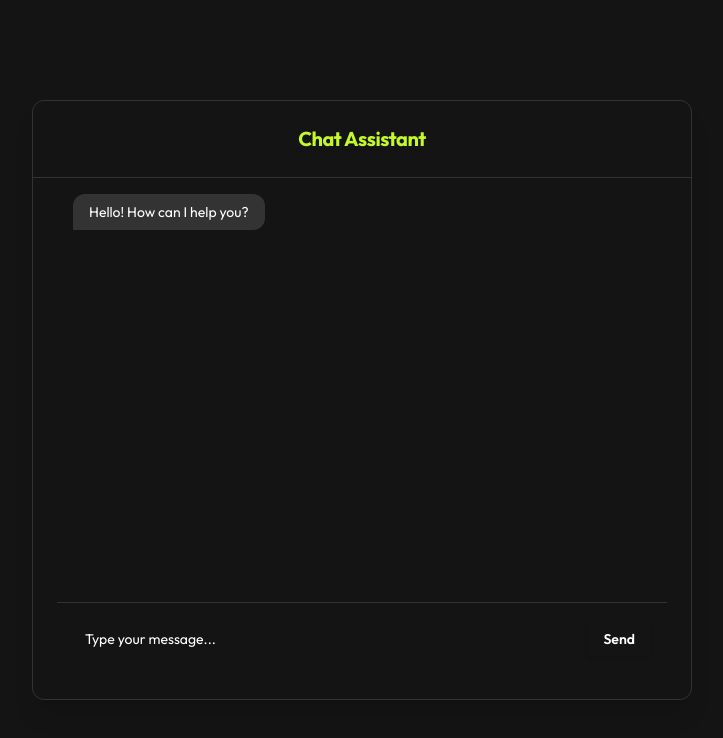
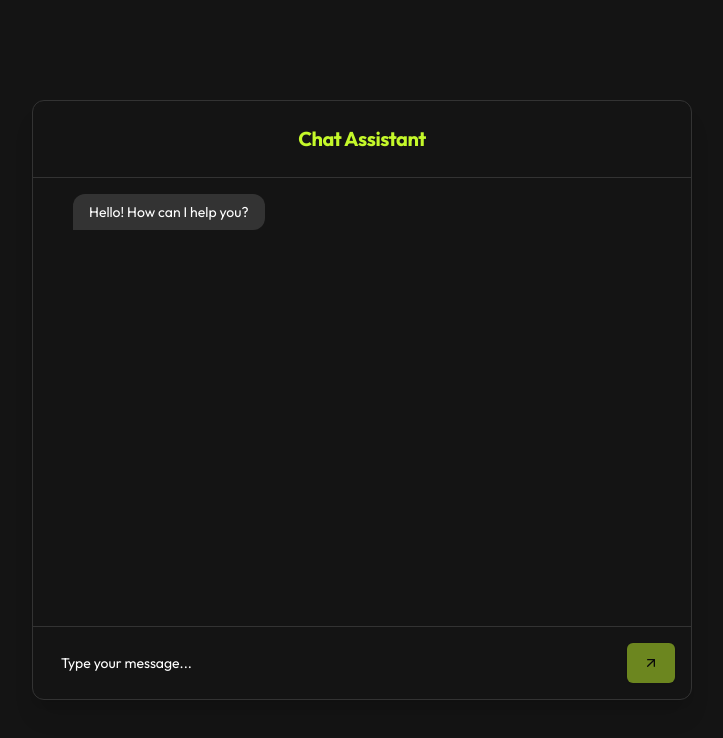
Before and after one commit to SaiDineshKopparthi/React-Chatbot, a React (Vite) app in the folder react-chatbot/: page / in a window 1280 px wide. Shown: the top 738 px of the page, without its empty margins (278-1001 px from the left). Built offline with nearby package versions, Linux system fonts and the light colour scheme.

Commit message:
UI enhancement and typing dots addition

```diff
--- a/react-chatbot/package.json
+++ b/react-chatbot/package.json
@@ -9,9 +9,10 @@
     "preview": "vite preview"
   },
   "dependencies": {
+    "@xenova/transformers": "^2.15.0",
+    "lucide-react": "^0.544.0",
     "react": "^19.1.1",
-    "react-dom": "^19.1.1",
-    "@xenova/transformers": "^2.15.0"
+    "react-dom": "^19.1.1"
   },
   "devDependencies": {
     "@vitejs/plugin-react": "^5.0.0",
--- a/react-chatbot/src/components/Chatbot/Chatbot.jsx
+++ b/react-chatbot/src/components/Chatbot/Chatbot.jsx
@@ -1,53 +1,75 @@
 import { useEffect, useRef, useState } from "react";
 import Message from "./Message";
 import InputBox from "./InputBox";
+import TypingDots from "./TypingDots";
 import { Card, CardHeader, CardContent } from "@/components/ui/card";
 
 export default function Chatbot() {
   const [messages, setMessages] = useState([
     { id: 1, text: "Hello! How can I help you?", sender: "bot" },
   ]);
+  const [isTyping, setIsTyping] = useState(false);
+
+  const bottomRef = useRef(null);
+  const didMountRef = useRef(false);
+
+  useEffect(() => {
+    if (!bottomRef.current) return;
+    if (!didMountRef.current) {
+      bottomRef.current.scrollIntoView({ behavior: "auto" });
+      didMountRef.current = true;
+    } else {
+      bottomRef.current.scrollIntoView({ behavior: "smooth" });
+    }
+  }, [messages, isTyping]);
 
   const handleSend = (text) => {
     const userMsg = { id: Date.now(), text, sender: "user" };
-    const botMsg = {
-      id: Date.now() + 1,
-      text: "Thanks, noted!",
-      sender: "bot",
-    };
-    setMessages((prev) => [...prev, userMsg, botMsg]);
+    setMessages((prev) => [...prev, userMsg]);
+
+    setIsTyping(true);
+
+    setTimeout(() => {
+      const botMsg = { id: Date.now() + 1, text: "Thanks, noted!", sender: "bot" };
+      setMessages((prev) => [...prev, botMsg]);
+      setIsTyping(false);
+    }, 900);
   };
 
   return (
     <Card
       className="
-    min-w-[660px]           /* widened by 200px total */
-    h-[600px]               /* fixed height */
-    rounded-2xl shadow-xl border border-[var(--Gray-700)]
-    bg-card text-card-foreground flex flex-col
-  "
+        min-w-[660px]
+        h-[600px]
+        rounded-2xl shadow-xl border border-[var(--Gray-700)]
+        bg-card text-card-foreground flex flex-col
+      "
     >
-      {/* Header stays fixed */}
       <CardHeader className="p-6 border-b border-[var(--Gray-700)] shrink-0">
         <h1 className="text-center text-xl font-bold tracking-tight text-[var(--primary)]">
           Chat Assistant
         </h1>
       </CardHeader>
 
-      {/* Body split into scrollable messages + pinned input */}
-      <CardContent className="flex flex-col flex-1 p-0 bg-card">
-        {/* messages area gets the scroll */}
-        <div className="flex-1 overflow-y-auto p-4 space-y-3">
+      <CardContent className="flex-1 p-0 bg-card overflow-y-auto">
+        <div className="p-4 space-y-3">
           {messages.map((m) => (
             <Message key={m.id} text={m.text} sender={m.sender} />
           ))}
-        </div>
 
-        {/* input stays pinned */}
-        <div className="p-4 border-t border-[var(--Gray-700)] bg-card shrink-0">
-          <InputBox onSend={handleSend} />
+          {isTyping && (
+            <div className="flex justify-start">
+              <TypingDots />
+            </div>
+          )}
+
+          <div ref={bottomRef} />
         </div>
       </CardContent>
+
+      <div className="p-4 border-t border-[var(--Gray-700)] bg-card shrink-0">
+        <InputBox onSend={handleSend} />
+      </div>
     </Card>
   );
 }
--- a/react-chatbot/src/components/Chatbot/InputBox.jsx
+++ b/react-chatbot/src/components/Chatbot/InputBox.jsx
@@ -1,6 +1,7 @@
 import { useState } from "react";
 import { Input } from "@/components/ui/input";
 import { Button } from "@/components/ui/button";
+import { ArrowUpRight } from "lucide-react";
 
 export default function InputBox({ onSend }) {
   const [text, setText] = useState("");
@@ -26,15 +27,20 @@ export default function InputBox({ onSend }) {
           focus-visible:ring-2 focus-visible:ring-[var(--Green)]
         "
       />
+
+      {/* Icon-only button */}
       <Button
         type="submit"
+        disabled={!text.trim()}
+        aria-label="Send message"
         className="
-          rounded-lg font-semibold
-          bg-[var(--Green)] text-[var(--Gray-900)]
-          hover:brightness-105
+          rounded-lg
+          bg-[var(--Green)] text-black
+          hover:brightness-110 transition
+          w-12 h-10 flex items-center justify-center
         "
       >
-        Send
+        <ArrowUpRight size={18} />
       </Button>
     </form>
   );
--- /dev/null
+++ b/react-chatbot/src/components/Chatbot/TypingDots.jsx
@@ -0,0 +1,15 @@
+import * as React from "react";
+
+export default function TypingDots() {
+  return (
+    <div
+      aria-label="Bot is typing"
+      className="flex items-center gap-1 px-3 py-2 rounded-lg bg-[var(--Gray-700)] text-[var(--White)] shadow-sm w-fit"
+    >
+      <span className="sr-only">Bot is typing…</span>
+      <span className="w-2 h-2 rounded-full bg-current animate-bounce" style={{ animationDelay: "0ms" }} />
+      <span className="w-2 h-2 rounded-full bg-current animate-bounce" style={{ animationDelay: "150ms" }} />
+      <span className="w-2 h-2 rounded-full bg-current animate-bounce" style={{ animationDelay: "300ms" }} />
+    </div>
+  );
+}
--- a/react-chatbot/src/components/ui/button.jsx
+++ b/react-chatbot/src/components/ui/button.jsx
@@ -7,7 +7,6 @@ const Button = React.forwardRef(({ className, ...props }, ref) => {
       ref={ref}
       className={cn(
         "inline-flex items-center justify-center rounded-md text-sm font-medium transition-colors",
-        "bg-primary text-primary-foreground hover:bg-primary/90",
         "px-4 py-2 shadow focus-visible:outline-none focus-visible:ring-2 focus-visible:ring-ring disabled:opacity-50",
         className
       )}
```
Also changed, not shown: 2 other files (tests, documents, lock files or other folders).
